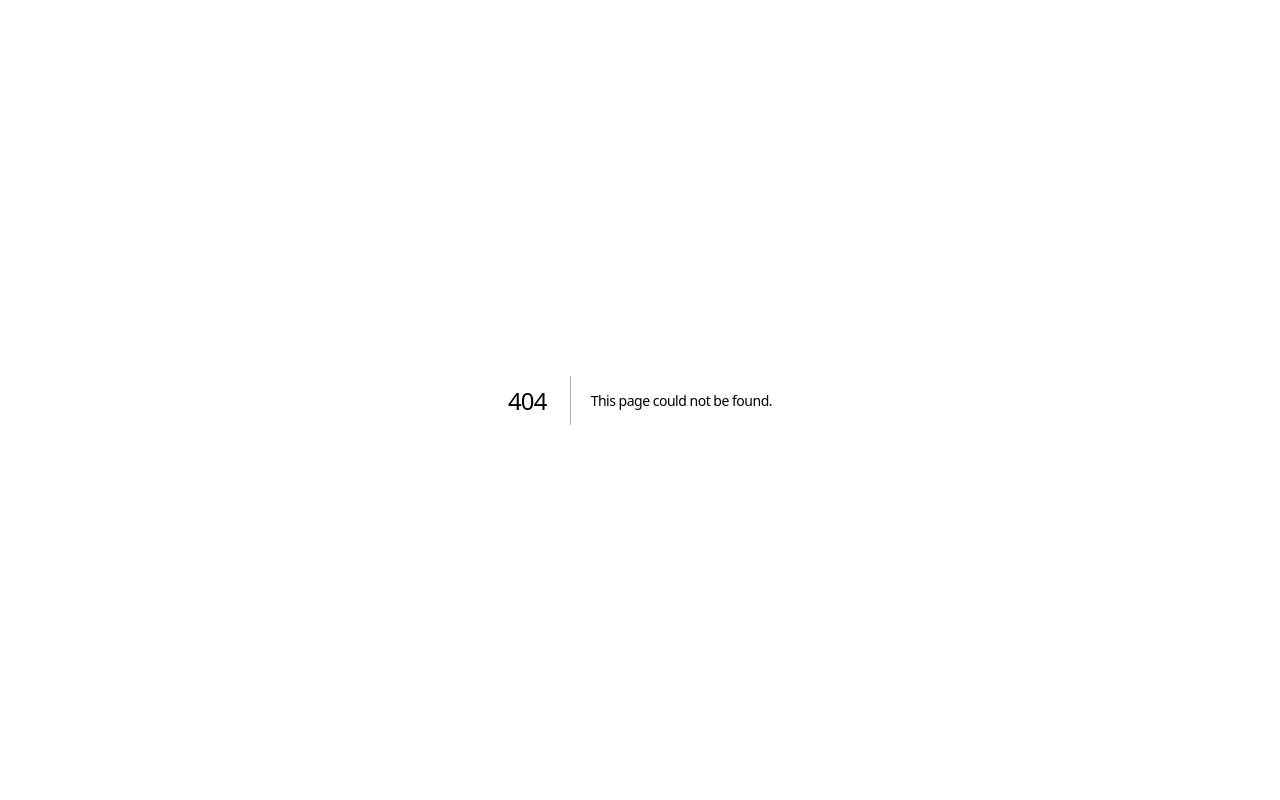
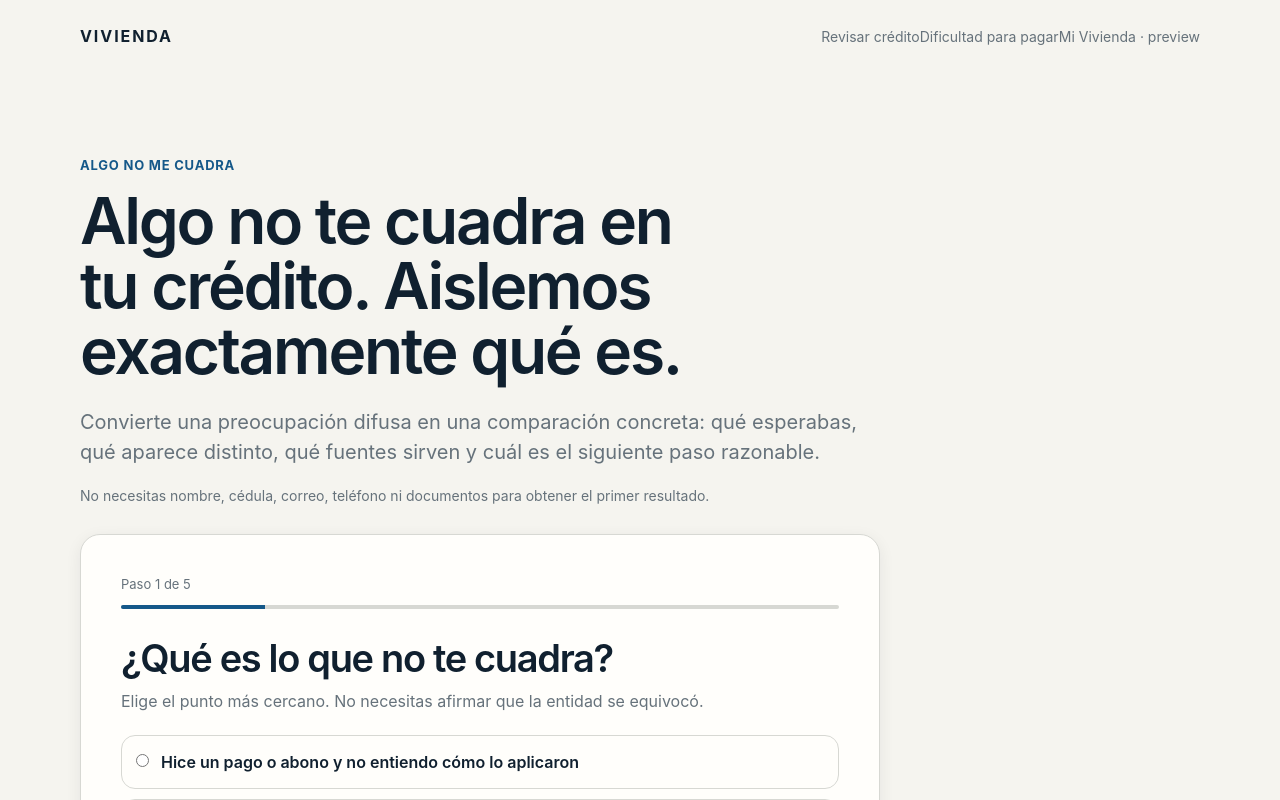
Before and after one commit to arendon7/VIVIENDA, a Next.js app: page /revisar-diferencia in a window 1280 px wide. Before the commit this address had no page. Shown: the top 800 px of the page. Built offline with nearby package versions, Linux system fonts and the light colour scheme.

Commit message:
feat: expose inconsistency reconciliation route v0.15

```diff
--- /dev/null
+++ b/app/revisar-diferencia/page.tsx
@@ -0,0 +1,22 @@
+import { ReconciliationTool } from "./reconciliation-tool";
+
+export default function ReconciliationPage() {
+  return (
+    <>
+      <header className="shell site-header">
+        <a className="brand" href="/">VIVIENDA</a>
+        <nav aria-label="Revisión de diferencias">
+          <a className="nav-link" href="/revisar">Revisar crédito</a>
+          <a className="nav-link" href="/ayuda">Dificultad para pagar</a>
+          <a className="nav-link" href="/mi-vivienda">Mi Vivienda · preview</a>
+        </nav>
+      </header>
+      <main id="contenido">
+        <ReconciliationTool />
+      </main>
+      <footer className="shell site-footer">
+        VIVIENDA · Reconciliación preliminar C0. No concluye error, ilegalidad ni derecho a devolución sin evidencia verificada.
+      </footer>
+    </>
+  );
+}
```
